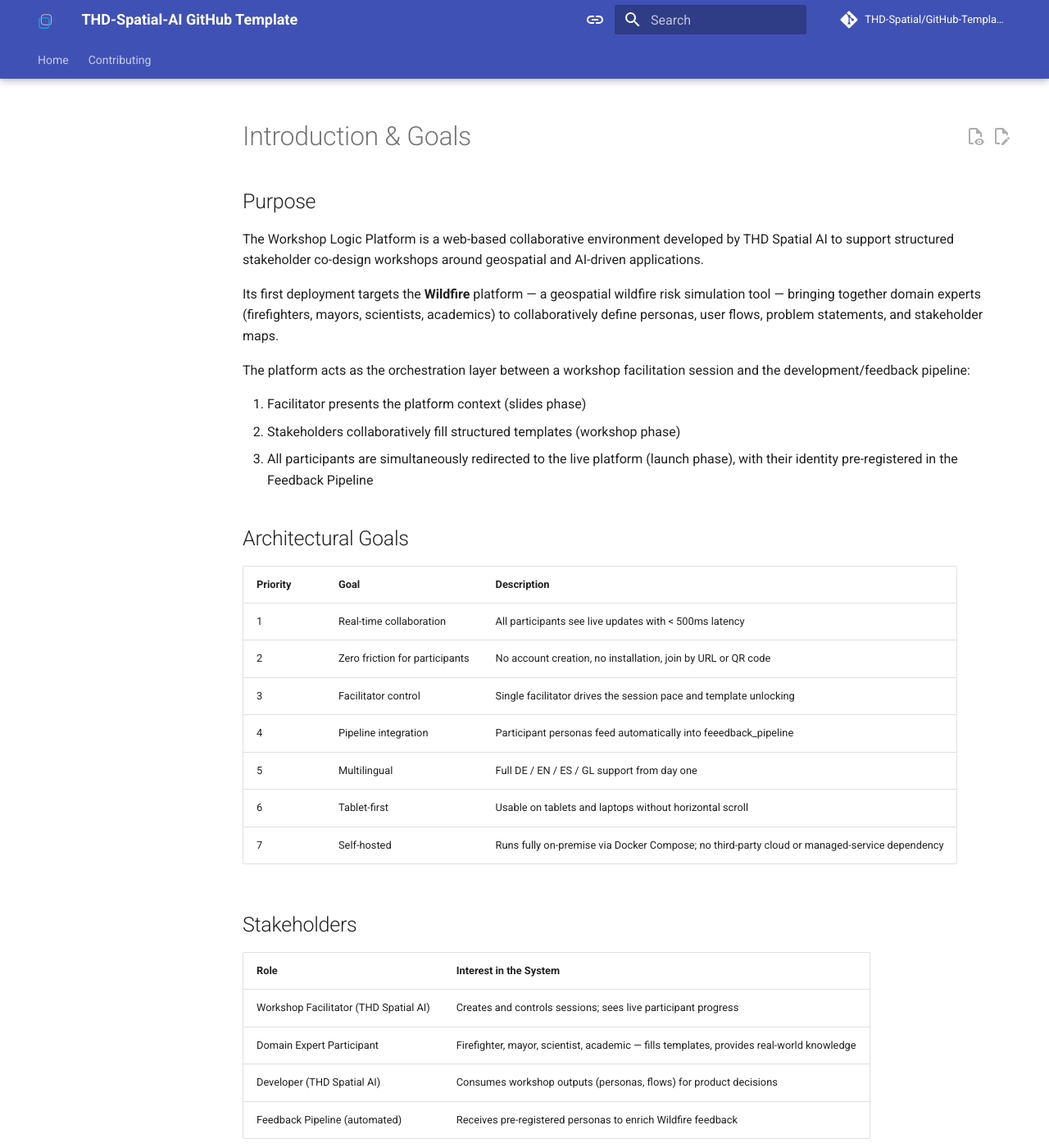
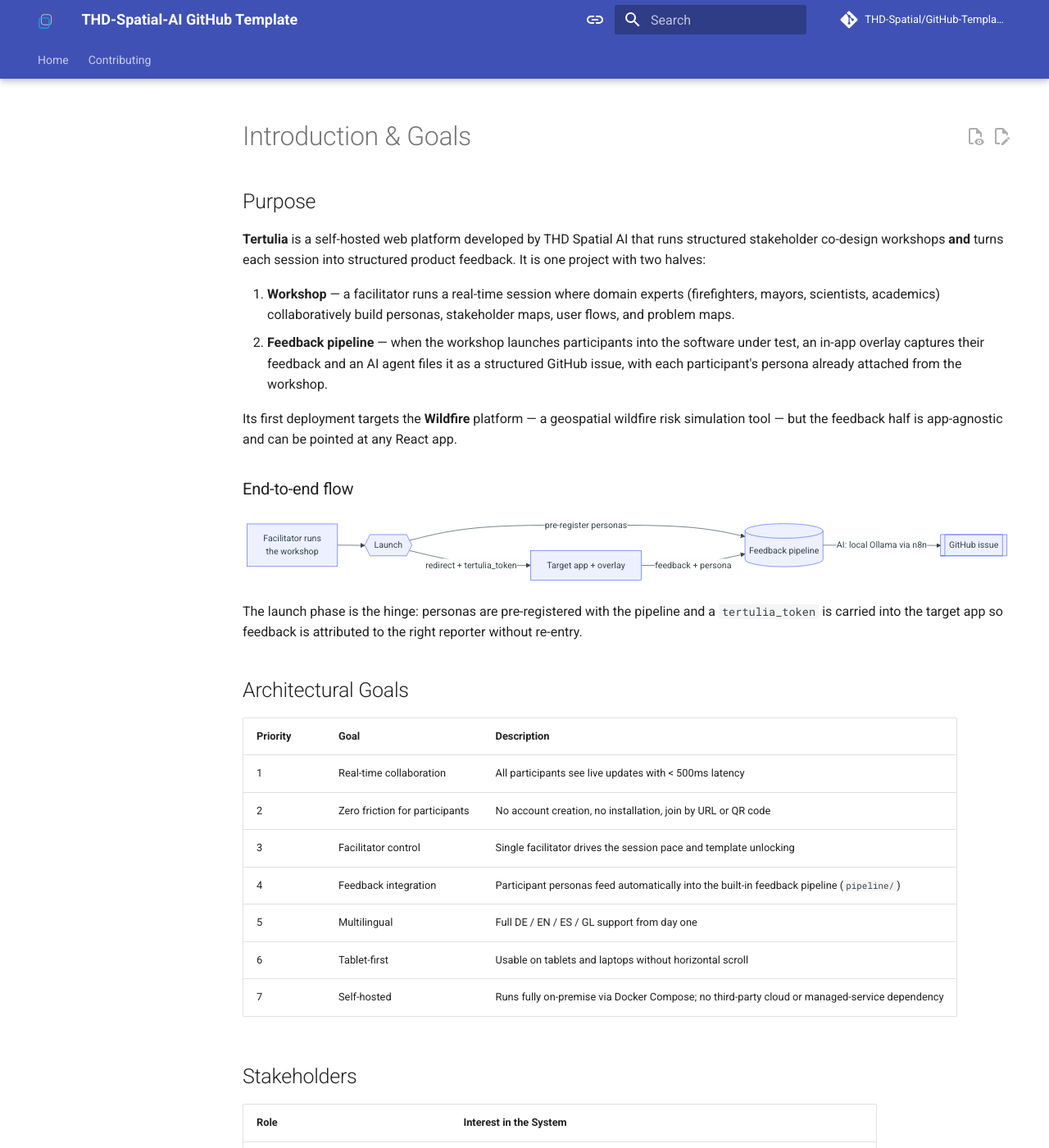
Before and after one commit to THD-Spatial-AI/TERTULIA, an MkDocs documentation site: the page built from docs/architecture/01-introduction-goals.md, in a window 1280 px wide and 1400 px high. Shown: the whole window at 82% size. Built offline with MkDocs 1.6.1 and Material for MkDocs 9.7.7, drawn with Linux system fonts in a browser that asks for light colours; comment, search, counter and statistics services are not loaded; some of the changed text lies outside the part shown.

Commit message:
Refactor project branding and documentation to reflect the transition from "Workshop Logic Platform" to "Tertulia". Update API title, frontend metadata, and various documentation files to ensure consistent naming and description across the codebase.

````diff
--- a/docs/architecture/01-introduction-goals.md
+++ b/docs/architecture/01-introduction-goals.md
@@ -2,15 +2,25 @@
 
 ## Purpose
 
-The Workshop Logic Platform is a web-based collaborative environment developed by THD Spatial AI to support structured stakeholder co-design workshops around geospatial and AI-driven applications.
+**Tertulia** is a self-hosted web platform developed by THD Spatial AI that runs structured stakeholder co-design workshops **and** turns each session into structured product feedback. It is one project with two halves:
 
-Its first deployment targets the **Wildfire** platform — a geospatial wildfire risk simulation tool — bringing together domain experts (firefighters, mayors, scientists, academics) to collaboratively define personas, user flows, problem statements, and stakeholder maps.
+1. **Workshop** — a facilitator runs a real-time session where domain experts (firefighters, mayors, scientists, academics) collaboratively build personas, stakeholder maps, user flows, and problem maps.
+2. **Feedback pipeline** — when the workshop launches participants into the software under test, an in-app overlay captures their feedback and an AI agent files it as a structured GitHub issue, with each participant's persona already attached from the workshop.
 
-The platform acts as the orchestration layer between a workshop facilitation session and the development/feedback pipeline:
+Its first deployment targets the **Wildfire** platform — a geospatial wildfire risk simulation tool — but the feedback half is app-agnostic and can be pointed at any React app.
 
-1. Facilitator presents the platform context (slides phase)
-2. Stakeholders collaboratively fill structured templates (workshop phase)
-3. All participants are simultaneously redirected to the live platform (launch phase), with their identity pre-registered in the Feedback Pipeline
+### End-to-end flow
+
+```mermaid
+flowchart LR
+    A[Facilitator runs<br/>the workshop] --> B{{Launch}}
+    B -- "pre-register personas" --> C[(Feedback pipeline)]
+    B -- "redirect + tertulia_token" --> D[Target app + overlay]
+    D -- "feedback + persona" --> C
+    C -- "AI: local Ollama via n8n" --> E[[GitHub issue]]
+```
+
+The launch phase is the hinge: personas are pre-registered with the pipeline and a `tertulia_token` is carried into the target app so feedback is attributed to the right reporter without re-entry.
 
 ## Architectural Goals
 
@@ -19,7 +29,7 @@ The platform acts as the orchestration layer between a workshop facilitation ses
 | 1 | Real-time collaboration | All participants see live updates with < 500ms latency |
 | 2 | Zero friction for participants | No account creation, no installation, join by URL or QR code |
 | 3 | Facilitator control | Single facilitator drives the session pace and template unlocking |
-| 4 | Pipeline integration | Participant personas feed automatically into feeedback_pipeline |
+| 4 | Feedback integration | Participant personas feed automatically into the built-in feedback pipeline (`pipeline/`) |
 | 5 | Multilingual | Full DE / EN / ES / GL support from day one |
 | 6 | Tablet-first | Usable on tablets and laptops without horizontal scroll |
 | 7 | Self-hosted | Runs fully on-premise via Docker Compose; no third-party cloud or managed-service dependency |
@@ -31,7 +41,7 @@ The platform acts as the orchestration layer between a workshop facilitation ses
 | Workshop Facilitator (THD Spatial AI) | Creates and controls sessions; sees live participant progress |
 | Domain Expert Participant | Firefighter, mayor, scientist, academic — fills templates, provides real-world knowledge |
 | Developer (THD Spatial AI) | Consumes workshop outputs (personas, flows) for product decisions |
-| Feedback Pipeline (automated) | Receives pre-registered personas to enrich Wildfire feedback |
+| Feedback pipeline (built-in, automated) | Receives pre-registered personas and turns in-app feedback into GitHub issues |
 
 ## Quality Goals
 
````
Also changed, not shown: README.md (+77 -19 lines), docs/architecture/03-context-scope.md (+2 -2 lines), docs/architecture/05-building-block-view.md (+1 -1 lines), docs/requirements/01-general-description.md (+5 -3 lines), docs/requirements/04-product-system-model.md (+1 -1 lines), docs/requirements/09-glossary.md (+1 -1 lines), 6 other files.
